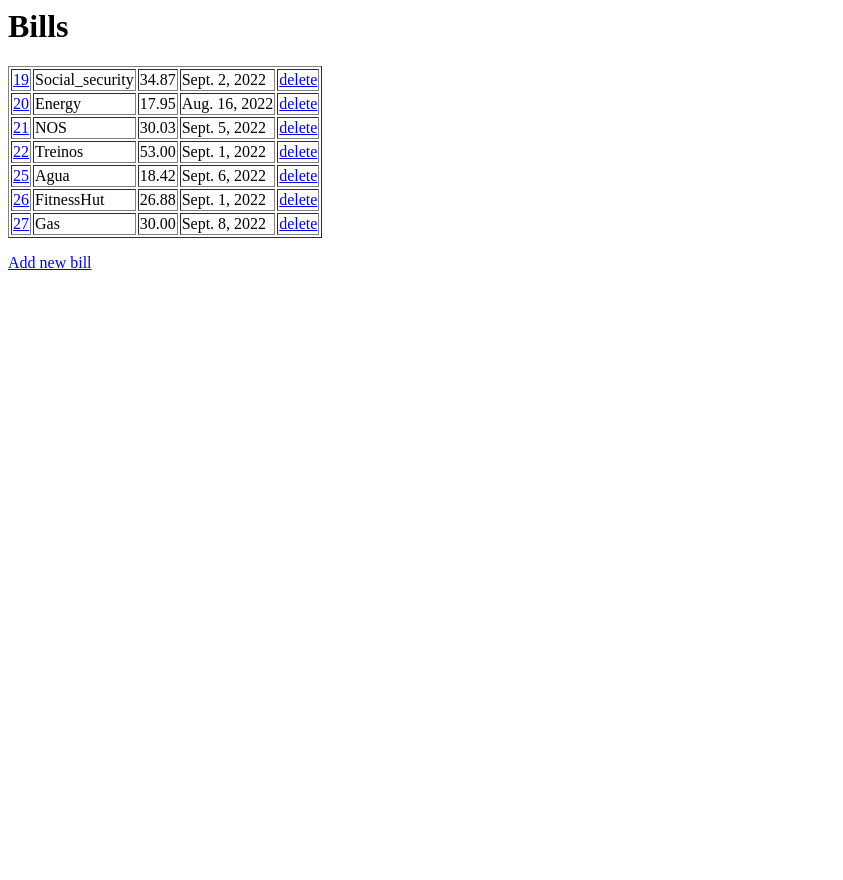
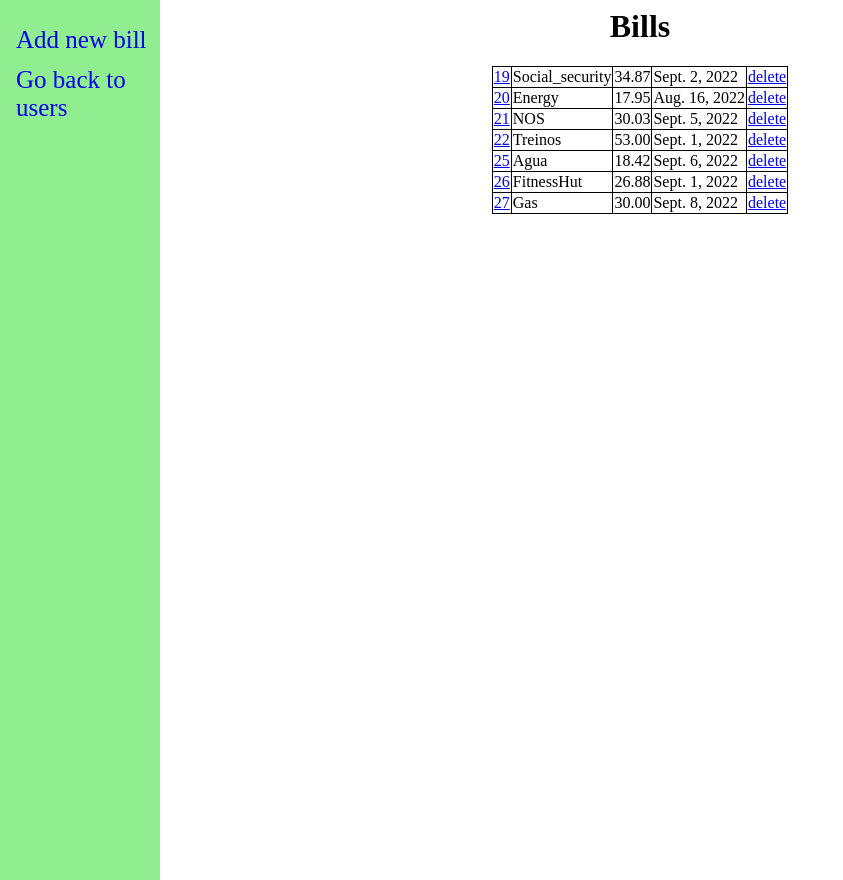
Before and after one commit to DeFariaJ/easySave, a Django app: page /bills/ in a window 1280 px wide. Shown: the whole page, without its empty margins (0-843 px from the left). Run offline with Django 4.2, Linux system fonts and the light colour scheme; data comes from the database, SQL or seed files in the repository; both versions use the stored data as it was after the commit.

Commit message:
crud working for both apps. Added funcky side bar on bills. Will play with bootstrap

```diff
--- a/bills/templates/index_bills.html
+++ b/bills/templates/index_bills.html
@@ -1,6 +1,39 @@
-<h1>Bills</h1>
+<style type="text/css">
+  .sidenav {
+    height: 100%;
+    width: 160px;
+    position: fixed;
+    z-index: 1;
+    top: 0;
+    left: 0;
+    background-color: lightgreen;
+    overflow-x: hidden;
+    padding-top: 20px;
+  }
 
-<table border="1">
+  .sidenav a {
+    padding: 6px 8px 6px 16px;
+    text-decoration: none;
+    font-size: 25;
+    font: bold;
+    display: block;
+  }
+
+  .sidenav a:hover {
+    color: black;
+  }
+
+  table,
+  th,
+  td {
+    border: 1px solid black;
+    border-collapse: collapse;
+  }
+</style>
+
+<h1 align="center">Bills</h1>
+
+<table border="1" align="center" ,>
   {% for x in mybills %}
   <tr>
     <td><a href="update/{{ x.id }}">{{ x.id }}</a></td>
@@ -12,6 +45,7 @@
   {% endfor %}
 </table>
 
-<p>
+<div class="sidenav">
   <a href="add/">Add new bill</a>
-</p>
+  <a href="{% url 'index' %}">Go back to users</a>
+</div>
--- a/bills/urls.py
+++ b/bills/urls.py
@@ -1,5 +1,6 @@
 from django.urls import path
 from . import views
+
 
 urlpatterns = [
     path("", views.index, name="index_bills"),
--- a/bills/views.py
+++ b/bills/views.py
@@ -42,8 +42,8 @@ def deletebill(request, id):
 
 
 def updatebill(request, id):
-    form = PayDay()
     mybill = Bills.objects.get(id=id)
+    form = PayDay(instance=mybill)
     context = {
         "mybill": mybill,
         "form": form,
--- a/easySave/urls.py
+++ b/easySave/urls.py
@@ -16,6 +16,7 @@ Including another URLconf
 from django.contrib import admin
 from django.urls import include, path
 
+
 urlpatterns = [
     path("users/", include("users.urls")),
     path("bills/", include("bills.urls")),
--- a/users/templates/index.html
+++ b/users/templates/index.html
@@ -16,4 +16,7 @@
 
 <p>
   <a href="add/">Add user</a>
+  <br />
+  <br />
+  <a href="{% url 'index_bills' %}">Go to bills</a>
 </p>
--- a/users/urls.py
+++ b/users/urls.py
@@ -1,5 +1,6 @@
 from django.urls import path
 from . import views
+
 
 urlpatterns = [
     path("", views.index, name="index"),
```
Also changed, not shown: bills/forms.py (+16 -6 lines), db.sqlite3.
